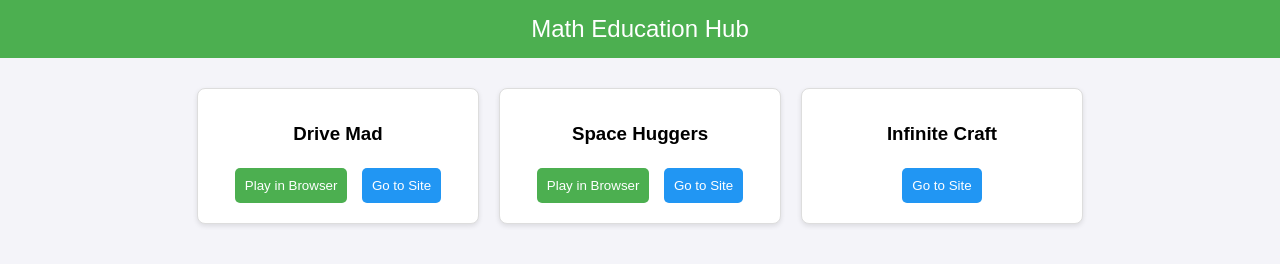
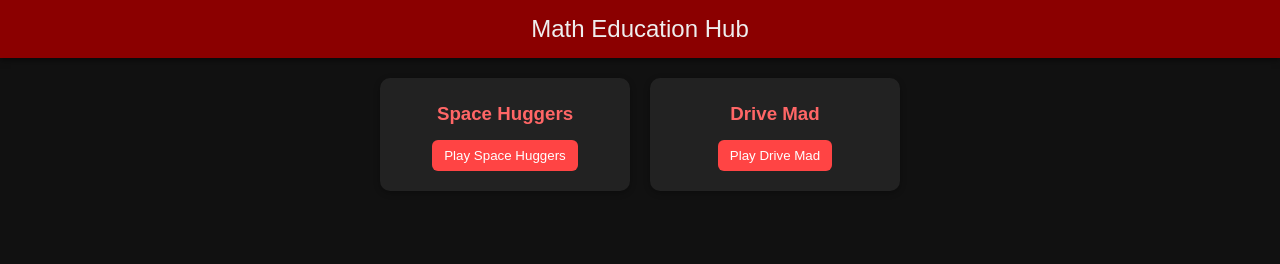
Before and after one commit to Hello0284/Gaim, a plain HTML site: page index.html in a window 1280 px wide. Drawn offline with Linux system fonts and the light colour scheme.

Commit message:
Update index.html

```diff
--- a/index.html
+++ b/index.html
@@ -7,55 +7,47 @@
   <style>
     body {
       font-family: Arial, sans-serif;
+      background: #111;
+      color: #eee;
       margin: 0;
       padding: 0;
-      background: #f4f4f9;
       text-align: center;
     }
     header {
-      background: #4CAF50;
-      color: white;
+      background: #8B0000; /* dark red */
       padding: 15px;
       font-size: 24px;
+      box-shadow: 0 2px 6px rgba(0,0,0,0.5);
     }
     .game-list {
       display: flex;
       flex-wrap: wrap;
       justify-content: center;
+      gap: 20px;
       margin: 20px;
     }
-    .game {
-      background: white;
-      border: 1px solid #ddd;
-      border-radius: 8px;
-      margin: 10px;
+    .game-card {
+      background: #222;
       padding: 15px;
-      width: 250px;
-      box-shadow: 0 2px 5px rgba(0,0,0,0.1);
+      border-radius: 10px;
+      width: 220px;
+      box-shadow: 0 2px 6px rgba(0,0,0,0.3);
     }
-    .game button {
+    .game-card h3 {
+      margin: 10px 0;
+      color: #ff6666;
+    }
+    .game-card button {
       margin: 5px;
-      padding: 10px;
+      padding: 8px 12px;
       border: none;
-      border-radius: 5px;
+      border-radius: 6px;
       cursor: pointer;
+      background: #ff4444;
+      color: white;
     }
-    .play-btn { background: #4CAF50; color: white; }
-    .link-btn { background: #2196F3; color: white; }
-    .close-btn { background: #f44336; color: white; margin-top: 10px; display: none; }
-    iframe {
-      width: 90%;
-      height: 500px;
-      margin: 20px auto;
-      border: none;
-      display: none;
-    }
-    @media (max-width: 768px) {
-      iframe { height: 350px; }
-    }
-    @media (max-width: 480px) {
-      .game { width: 90%; }
-      iframe { height: 250px; }
+    .game-card button:hover {
+      background: #ff6666;
     }
   </style>
 </head>
@@ -63,43 +55,25 @@
   <header>Math Education Hub</header>
 
   <div class="game-list">
-    <div class="game">
-      <h3>Drive Mad</h3>
-      <button class="play-btn" onclick="playGame('https://funhtml5games.com?embed=drivemad')">Play in Browser</button>
-      <button class="link-btn" onclick="window.open('https://funhtml5games.com/game/drivemad', '_blank')">Go to Site</button>
+    <!-- Space Huggers -->
+    <div class="game-card">
+      <h3>Space Huggers</h3>
+      <button onclick="window.location.href='spacehuggers.html'">Play Space Huggers</button>
     </div>
 
-    <div class="game">
-      <h3>Space Huggers</h3>
-      <button class="play-btn" onclick="playGame('https://openprocessing.org/sketch/2093028/embed/')">Play in Browser</button>
-      <button class="link-btn" onclick="window.open('https://openprocessing.org/sketch/2093028/', '_blank')">Go to Site</button>
+    <!-- Drive Mad -->
+    <div class="game-card">
+      <h3>Drive Mad</h3>
+      <button onclick="window.location.href='drivemad.html'">Play Drive Mad</button>
     </div>
 
-    <div class="game">
-      <h3>Infinite Craft</h3>
-      <button class="link-btn" onclick="window.open('https://neal.fun/infinite-craft/', '_blank')">Go to Site</button>
+    <!-- Future games can be added below like this -->
+    <!--
+    <div class="game-card">
+      <h3>New Game</h3>
+      <button onclick="window.location.href='newgame.html'">Play New Game</button>
     </div>
+    -->
   </div>
-
-  <iframe id="gameFrame"></iframe>
-  <button class="close-btn" id="closeBtn" onclick="closeGame()">Close Game</button>
-
-  <script>
-    function playGame(url) {
-      const frame = document.getElementById('gameFrame');
-      const closeBtn = document.getElementById('closeBtn');
-      frame.src = url;
-      frame.style.display = 'block';
-      closeBtn.style.display = 'inline-block';
-    }
-
-    function closeGame() {
-      const frame = document.getElementById('gameFrame');
-      const closeBtn = document.getElementById('closeBtn');
-      frame.src = "";
-      frame.style.display = 'none';
-      closeBtn.style.display = 'none';
-    }
-  </script>
 </body>
 </html>
```
